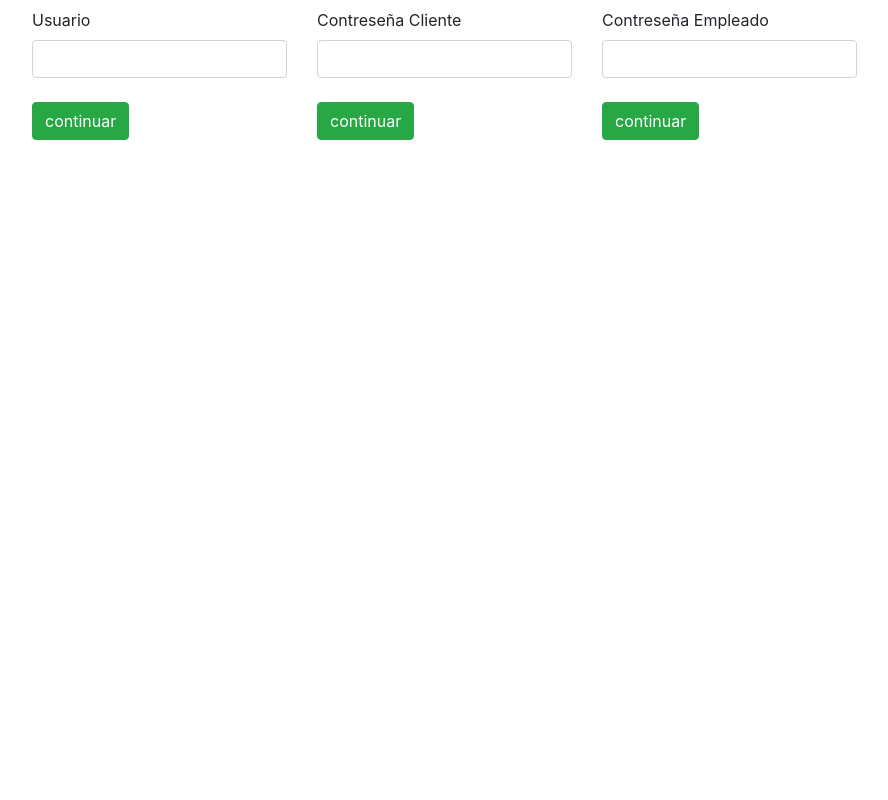
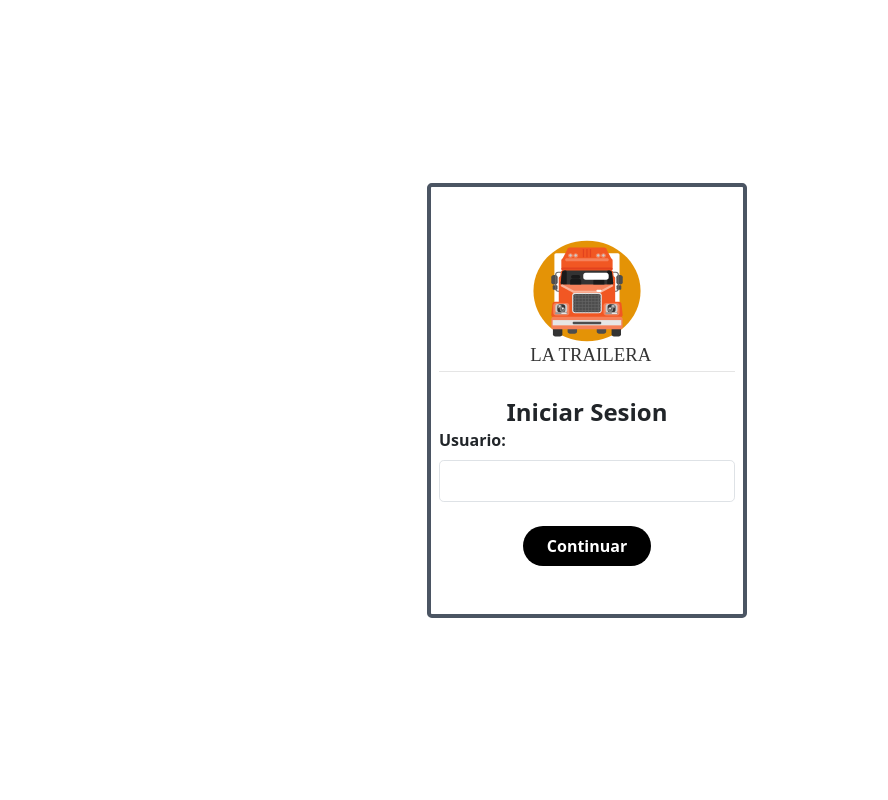
Before and after one commit to luisbodev/ProjectPHP-LaTrailera, a PHP site: page /views/loginCli.php in a window 1280 px wide. Shown: the whole page, without its empty margins (53-941 px from the left). Run offline with PHP 8.4, Linux system fonts and the light colour scheme.

Commit message:
Diseñar Login

```diff
--- a/views/loginCli.php
+++ b/views/loginCli.php
@@ -7,6 +7,7 @@
     <script type="text/javascript" src="dependencias/jquery.js"></script>
     <script type="text/javascript" src="dependencias/bootstrap/js/bootstrap.js"></script>
     <script type="text/javascript" src="dependencias/sweetalert2.all.min.js"></script>
+    <link href="https://unpkg.com/tailwindcss@^1.0/dist/tailwind.min.css" rel="stylesheet">
     <title>Ventana de Logeo</title>
 </head>
 <body>
@@ -14,34 +15,50 @@
         <h3></h3>
     </header>
 
-    <section>
-        <form action="#" method="POST">
-            <div class="container">
-                <div class="row">
-                        <div class="col-md-3">
-                            <label for="usuarioCli" class="control-label">Usuario</label> <input type="text" name="usuarioCli" value="<?php if(isset($_REQUEST['usuarioCli'])){echo $_REQUEST['usuarioCli'];}?>"class="form-control">
+    <section >
+        <div class="flex h-screen justify-center items-center">
+            <div class="flex flex-col justify-center w-full sm:1/2 md:w-2/5 lg:w-1/4">
+                <form action="#" method="POST" class="px-2 py-4 border-4 border-gray-600 rounded-lg">
+                    <div>
+                        <div class="flex justify-center">
+                            <img src="img/logo/Logo-LaTrailera.svg" width="200px">
                         </div>
-                        <div class="col-md-3">
-                            <label for="paswordCli" class="control-laberl">Contreseña Cliente</label><input type="password" name="passwordCli"   class="form-control">
+                        <hr>
+                        <div class="text-center mt-4">
+                            <span class="font-bold text-2xl">Iniciar Sesion</span>
                         </div>
-                        <div class="col-md-3">
-                            <label for="paswordEmp" class="control-laberl">Contreseña Empleado</label><input type="password" name="passwordEmp"  class="form-control">
+                        <div>
+                            <label for="usuarioCli" class="font-bold text-1xl">Usuario:</label> <br>
+                            <input type="text" name="usuarioCli" class="bg-white focus:outline-none focus:shadow-outline border border-gray-600 rounded-lg py-2 px-4 block w-full appearance-none leading-normal" value="<?php if(isset($_REQUEST['usuarioCli'])){echo $_REQUEST['usuarioCli'];}?>">
+                            <div class="flex justify-center">
+                                <input type="submit" name="btnUsuario" value="Continuar" class="bg-black hover:bg-blue-700 text-white font-bold py-2 px-4 my-4 rounded-full">
+                            </div>
                         </div>
-                </div>
-                <br>
-                <div class="row">
-                    <div class="col-md-3">
-                        <input type="submit" name="btnUsuario" value="continuar" class="btn btn-success">
+                            <div id="contraClie" style="display: none">
+                                <label for="passwordCli" class="font-bold text-1xl">Contreseña Cliente</label> <br>
+                                <input type="password" name="passwordCli" class="bg-white focus:outline-none focus:shadow-outline border border-gray-600 rounded-lg py-2 px-4 block w-full appearance-none leading-normal">
+                                <div class="flex justify-center">
+                                    <input type="submit" name="btnValidarCliente" value="Continuar" class="bg-black hover:bg-blue-700 text-white font-bold py-2 px-4 my-4 rounded-full">
+                                </div>
+                            </div>
+                            <div style="display: none">
+                                <label for="passwordEmp" class="font-bold text-1xl">Contreseña Empleado</label> <br>
+                                <input type="password" name="passwordEmp" class="bg-white focus:outline-none focus:shadow-outline border border-gray-600 rounded-lg py-2 px-4 block w-full appearance-none leading-normal">
+                                <div class="flex justify-center">
+                                    <input type="submit" name="btnValidarEmpleado" value="Continuar" class="bg-black hover:bg-blue-700 text-white font-bold py-2 px-4 my-4 rounded-full">
+                                </div>
+                            </div>
+
                     </div>
-                    <div class="col-md-3">
-                        <input type="submit" name="btnValidarCliente" value="continuar"  class="btn btn-success">
-                    </div>
-                    <div class="col-md-3">
-                        <input type="submit" name="btnValidarEmpleado" value="continuar"  class="btn btn-success">
-                    </div>
-                </div>
+
+
+                </form>
             </div>
-        </form>
+        </div>
+
+
+
+
     </section>
     <footer></footer>
 
```
